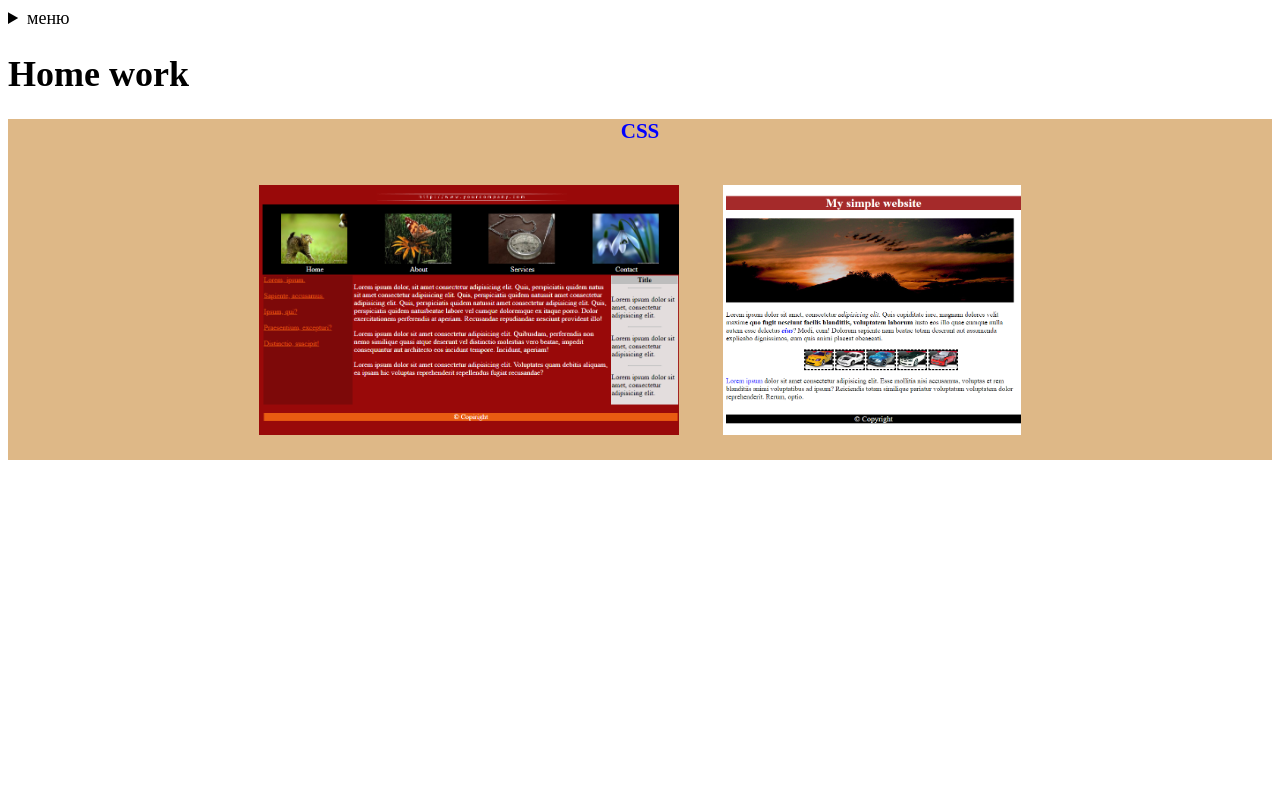
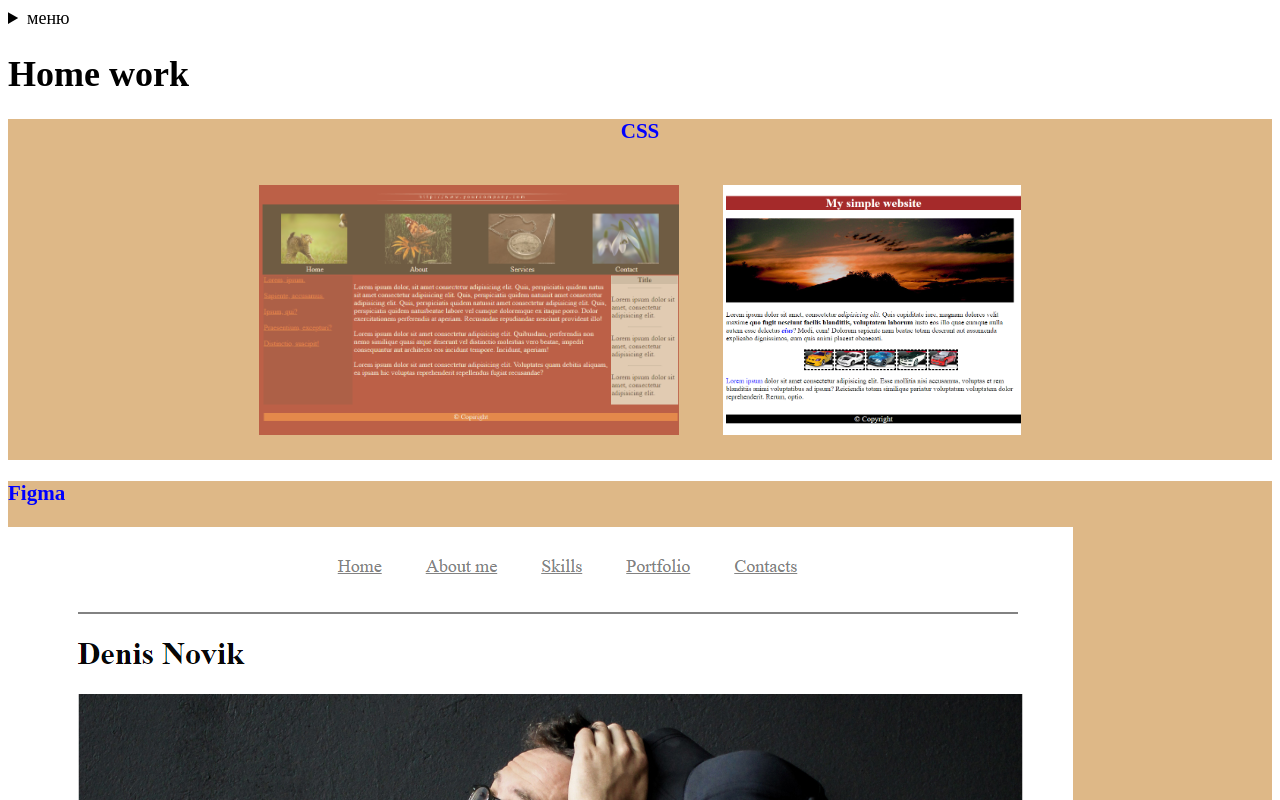
Before and after one commit to soulraise/NewTestProject, a plain HTML site: page index.html in a window 1280 px wide. In both pictures the pointer is over the picture 468 px from the left and 310 px from the top of the page. Shown: the top 800 px of the page. Drawn offline with Linux system fonts and the light colour scheme.

Commit message:
addHwFigma

```diff
--- a/css/company.css
+++ b/css/company.css
@@ -26,6 +26,9 @@ li{
 }
 section img{
     width: 80%;
+    background: url('http://moyhutor.net/wp-content/uploads/2012/08/ogurec1.jpg') no-repeat center top;
+
+
 }
 .leftBar{
     background-color: #7d0909;
@@ -64,3 +67,10 @@ footer p{
 hr{
     width: 50%;
 }
+img:hover{
+   opacity: 0.5;
+
+}
+a:hover{
+    color: brown;
+}
--- a/css/index.css
+++ b/css/index.css
@@ -47,3 +47,7 @@ img[tabindex="0"]:focus~* {
  h3{
      color: blue;
  }
+ img.hw:hover{
+    opacity: 0.5;
+
+ }
--- a/index.html
+++ b/index.html
@@ -38,6 +38,10 @@
             <a href="./website.html"><img class="hw" title="simple" src="./imeg/hwCssSimple.png" alt="simple"></a>
         </div>
     </section>
+    <section>
+        <h3>Figma</h3>
+        <div><a href="https://soulraise.github.io/MyProfile/"><img src="./imeg/hwFigma.png" alt="screnSite"></a></div>
+    </section>
 
 
 </body>
```
Also changed, not shown: imeg/hwFigma.png (added).
